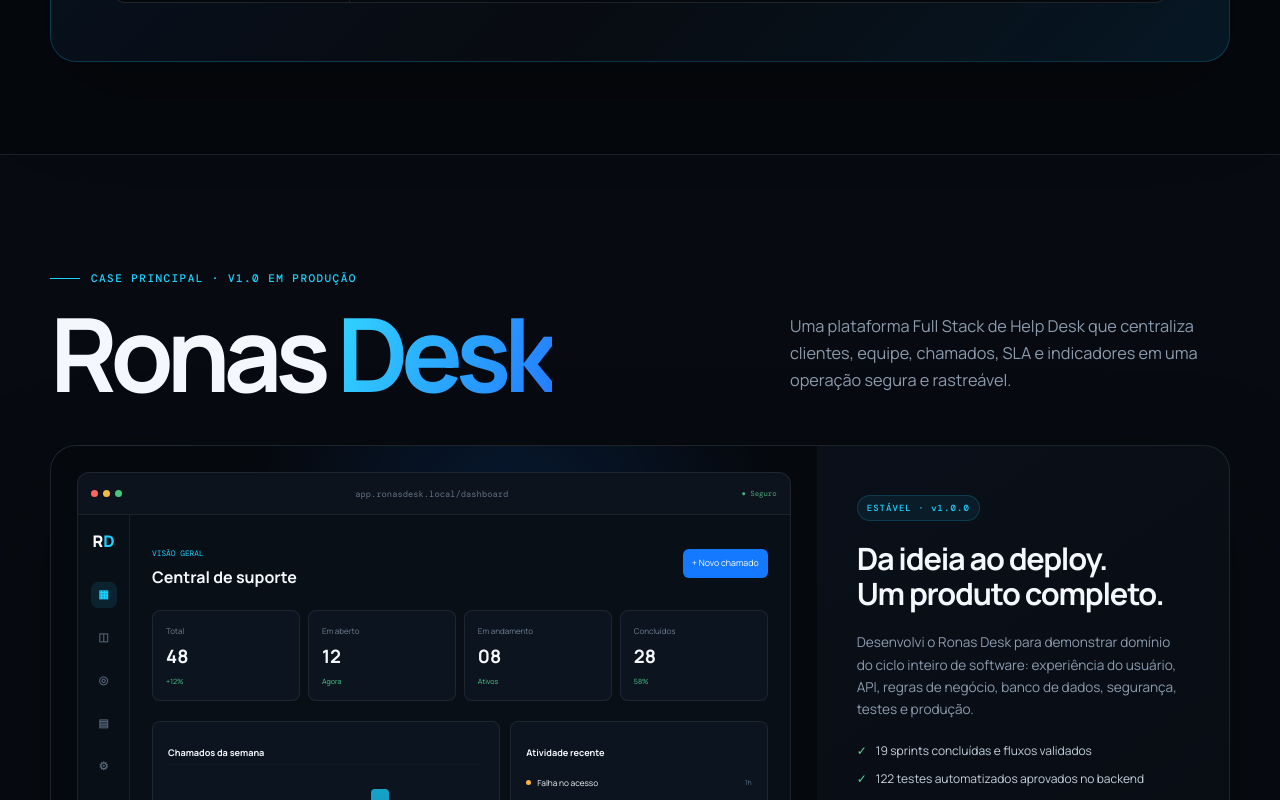
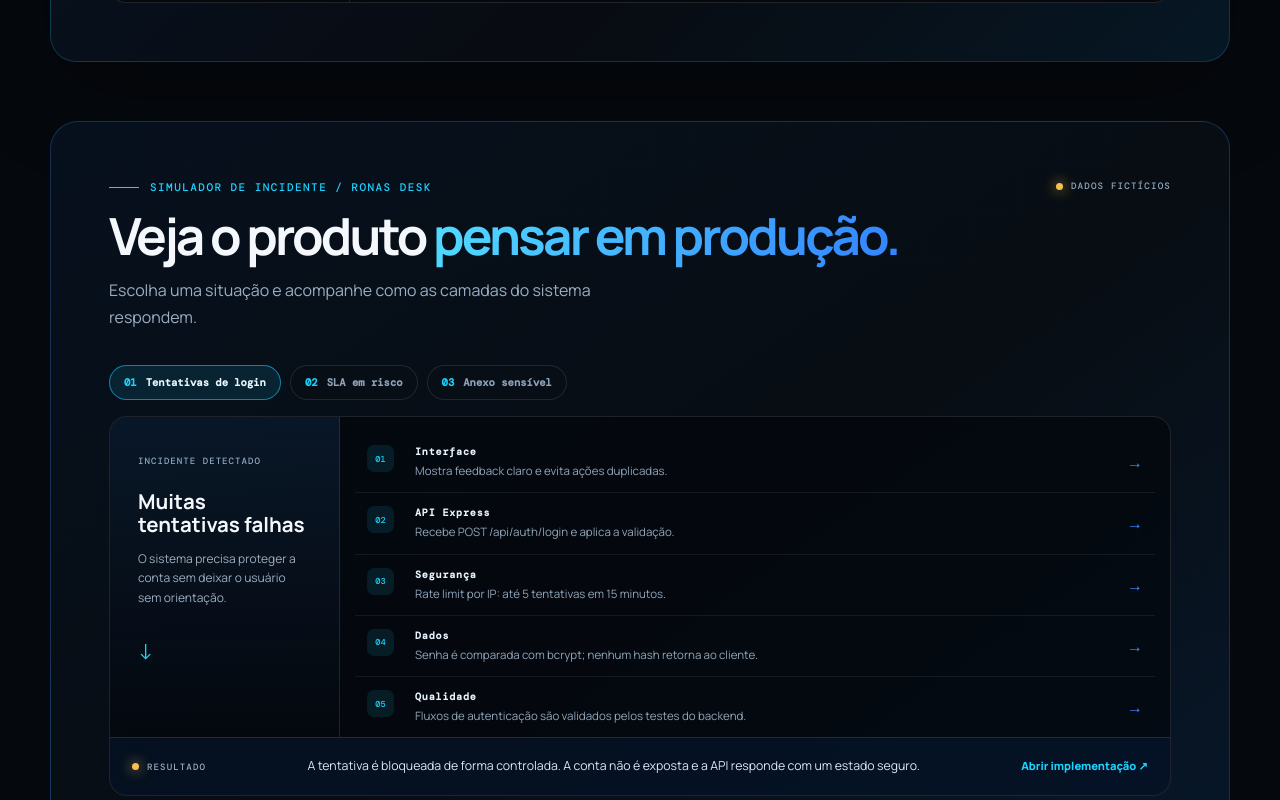
Before and after one commit to ronaelmoura/ronaelmoura.github.io, a React (Vite) app: page / in a window 1280 px wide. Shown: the part 2440-3240 px from the top of the page. Built offline with nearby package versions, Linux system fonts and the light colour scheme.

Commit message:
Adiciona simulador de incidente ao portfólio

```diff
--- a/src/App.jsx
+++ b/src/App.jsx
@@ -80,6 +80,66 @@ function RecruiterAI() {
   </section>
 }
 
+function IncidentSimulator() {
+  const incidents = [
+    {
+      id: 'login',
+      label: 'Tentativas de login',
+      title: 'Muitas tentativas falhas',
+      intro: 'O sistema precisa proteger a conta sem deixar o usuário sem orientação.',
+      result: 'A tentativa é bloqueada de forma controlada. A conta não é exposta e a API responde com um estado seguro.',
+      flow: [
+        ['Interface', 'Mostra feedback claro e evita ações duplicadas.'],
+        ['API Express', 'Recebe POST /api/auth/login e aplica a validação.'],
+        ['Segurança', 'Rate limit por IP: até 5 tentativas em 15 minutos.'],
+        ['Dados', 'Senha é comparada com bcrypt; nenhum hash retorna ao cliente.'],
+        ['Qualidade', 'Fluxos de autenticação são validados pelos testes do backend.'],
+      ],
+    },
+    {
+      id: 'sla',
+      label: 'SLA em risco',
+      title: 'Chamado perto do prazo',
+      intro: 'A equipe precisa enxergar prioridade, prazo e responsável antes de perder o SLA.',
+      result: 'O dashboard transforma o estado operacional em sinal de decisão: prazo, primeira resposta e tempo de resolução.',
+      flow: [
+        ['Interface', 'Filtra chamados e destaca prioridade, status e responsável.'],
+        ['API Express', 'Organiza os dados do dashboard e dos relatórios por período.'],
+        ['Regra de negócio', 'Calcula SLA, primeira resposta e tempo médio de resolução.'],
+        ['Dados', 'MySQL mantém chamados, comentários, datas reais e histórico.'],
+        ['Qualidade', 'Indicadores são tratados como parte do fluxo, não como enfeite.'],
+      ],
+    },
+    {
+      id: 'attachment',
+      label: 'Anexo sensível',
+      title: 'Documento precisa ficar privado',
+      intro: 'Um PDF ou imagem de chamado não deve virar um link público permanente.',
+      result: 'O arquivo fica protegido: acesso depende de sessão válida e o link de download tem duração limitada.',
+      flow: [
+        ['Interface', 'Exibe anexos apenas no contexto do chamado autorizado.'],
+        ['API Express', 'Valida sessão e permissão antes de liberar o download.'],
+        ['Segurança', 'Rotas protegidas e demonstração somente leitura evitam alterações indevidas.'],
+        ['Dados', 'MySQL armazena metadados; o arquivo fica em ativo autenticado.'],
+        ['Infraestrutura', 'Cloudinary gera URL temporária depois da autorização.'],
+      ],
+    },
+  ]
+  const [selected, setSelected] = useState(0)
+  const [running, setRunning] = useState(false)
+  const incident = incidents[selected]
+  useEffect(() => { setRunning(false); const id = setTimeout(() => setRunning(true), 110); return () => clearTimeout(id) }, [selected])
+  return <section className="incident-simulator reveal visible" aria-label="Simulador de incidente do Ronas Desk">
+    <div className="simulator-head"><div><p className="eyebrow"><span /> SIMULADOR DE INCIDENTE / RONAS DESK</p><h2>Veja o produto <em>pensar em produção.</em></h2><p>Escolha uma situação e acompanhe como as camadas do sistema respondem.</p></div><span className="simulator-badge"><i /> DADOS FICTÍCIOS</span></div>
+    <div className="incident-tabs" role="tablist" aria-label="Cenários de incidente">{incidents.map((item, index) => <button key={item.id} onClick={() => setSelected(index)} className={selected === index ? 'active' : ''} type="button" role="tab" aria-selected={selected === index}><span>0{index + 1}</span>{item.label}</button>)}</div>
+    <div className={`incident-board ${running ? 'running' : ''}`}>
+      <aside className="incident-source"><span>INCIDENTE DETECTADO</span><strong>{incident.title}</strong><p>{incident.intro}</p><i>↓</i></aside>
+      <div className="incident-flow">{incident.flow.map(([layer, detail], index) => <article key={layer} style={{ '--delay': `${index * 90}ms` }}><span>{String(index + 1).padStart(2, '0')}</span><div><small>{layer}</small><p>{detail}</p></div><i>→</i></article>)}</div>
+      <div className="incident-result"><span><i /> RESULTADO</span><p>{incident.result}</p><a href="https://github.com/ronaelmoura/ronas-desk" target="_blank" rel="noreferrer">Abrir implementação ↗</a></div>
+    </div>
+  </section>
+}
+
 function Header() {
   const [open, setOpen] = useState(false)
   const [scrolled, setScrolled] = useState(false)
@@ -159,7 +219,7 @@ function App() {
         <a className="scroll-cue" href="#ronas-desk"><span /> Explore o projeto principal</a>
       </section>
 
-      <div className="container"><EngineeringLab /><RecruiterAI /></div>
+      <div className="container"><EngineeringLab /><RecruiterAI /><IncidentSimulator /></div>
 
       <section className="project-hero" id="ronas-desk">
         <div className="container">
```
Also changed, not shown: src/styles.css.
